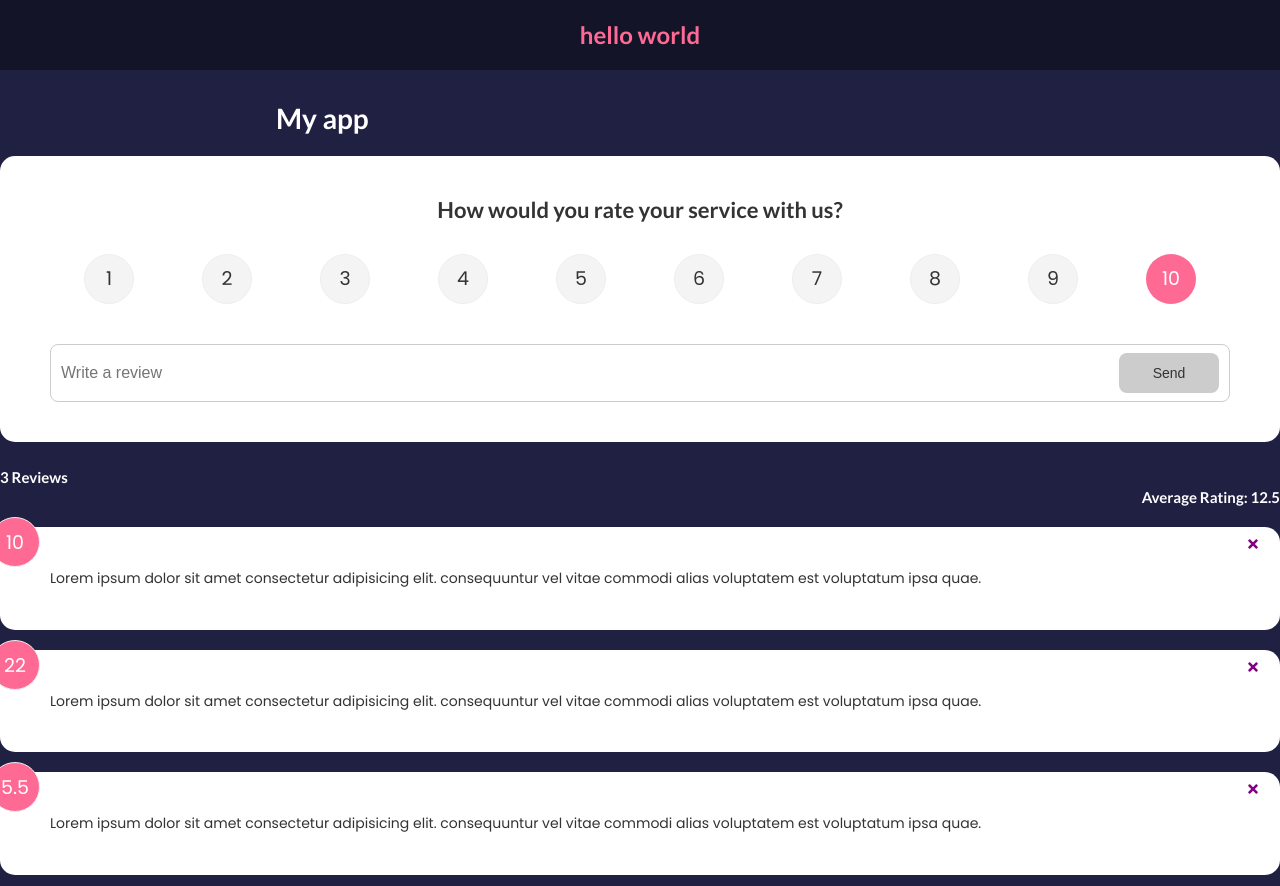
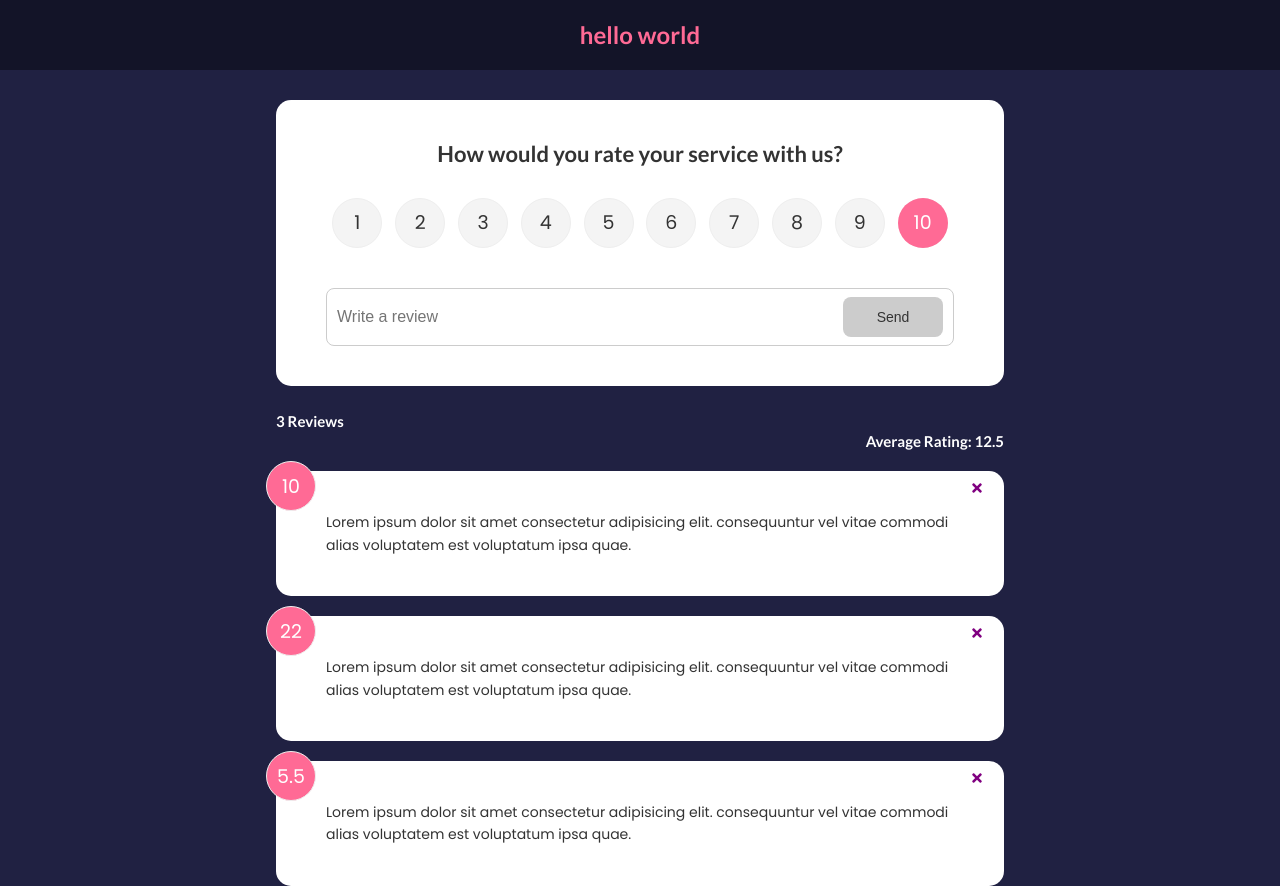
Before and after one commit to oliveroliverio/ud-brad-traversy-react-front-to-back-2022, a React (Create React App) app: page / in a window 1280 px wide. Built offline with nearby package versions, Linux system fonts and the light colour scheme.

Commit message:
01 console logging new feedback

```diff
--- a/src/App.js
+++ b/src/App.js
@@ -1,9 +1,9 @@
-import React, { useState } from "react";
-import Header from "./components/Header";
-import FeedbackList from "./components/FeedbackList";
-import FeedbackData from "./data/FeedbackData";
-import FeedbackStats from "./components/FeedbackStats";
-import FeedbackForm from "./components/FeedbackForm";
+import React, { useState } from 'react';
+import Header from './components/Header';
+import FeedbackList from './components/FeedbackList';
+import FeedbackData from './data/FeedbackData';
+import FeedbackStats from './components/FeedbackStats';
+import FeedbackForm from './components/FeedbackForm';
 
 // global level state vs component level state
 
@@ -17,19 +17,20 @@ function App() {
     // }
     setFeedback(feedback.filter((item) => item.id !== id));
   };
+  const addFeedback = (newFeedback) => {
+    console.log(newFeedback);
+  };
   return (
     <>
-      <Header text="hello world"></Header>
-      <div className="container">
-        <h1>My app</h1>
+      <Header text='hello world'></Header>
+      <div className='container'>
+        <FeedbackForm handleAdd={addFeedback}></FeedbackForm>
+        <FeedbackStats feedback={feedback}></FeedbackStats>
+        <FeedbackList
+          handleDelete={deleteFeedback}
+          feedback={feedback}
+        ></FeedbackList>
       </div>
-
-      <FeedbackForm></FeedbackForm>
-      <FeedbackStats feedback={feedback}></FeedbackStats>
-      <FeedbackList
-        handleDelete={deleteFeedback}
-        feedback={feedback}
-      ></FeedbackList>
     </>
   );
 }
--- a/src/components/FeedbackForm.js
+++ b/src/components/FeedbackForm.js
@@ -3,7 +3,7 @@ import Card from './shared/Card';
 import Button from './shared/Button';
 import RatingSelect from './RatingSelect';
 // for each input in form, you need state
-function FeedbackForm() {
+function FeedbackForm({ handleAdd }) {
   const [text, setText] = useState('');
   const [rating, setRating] = useState('');
   const [btnDisabled, setBtnDisabled] = useState(true);
@@ -39,7 +39,8 @@ function FeedbackForm() {
       //   text: text,
       //   rating: rating,
       // }
-      console.log(newFeedback);
+      handleAdd(newFeedback);
+      setText('');
     }
   };
   return (
```
